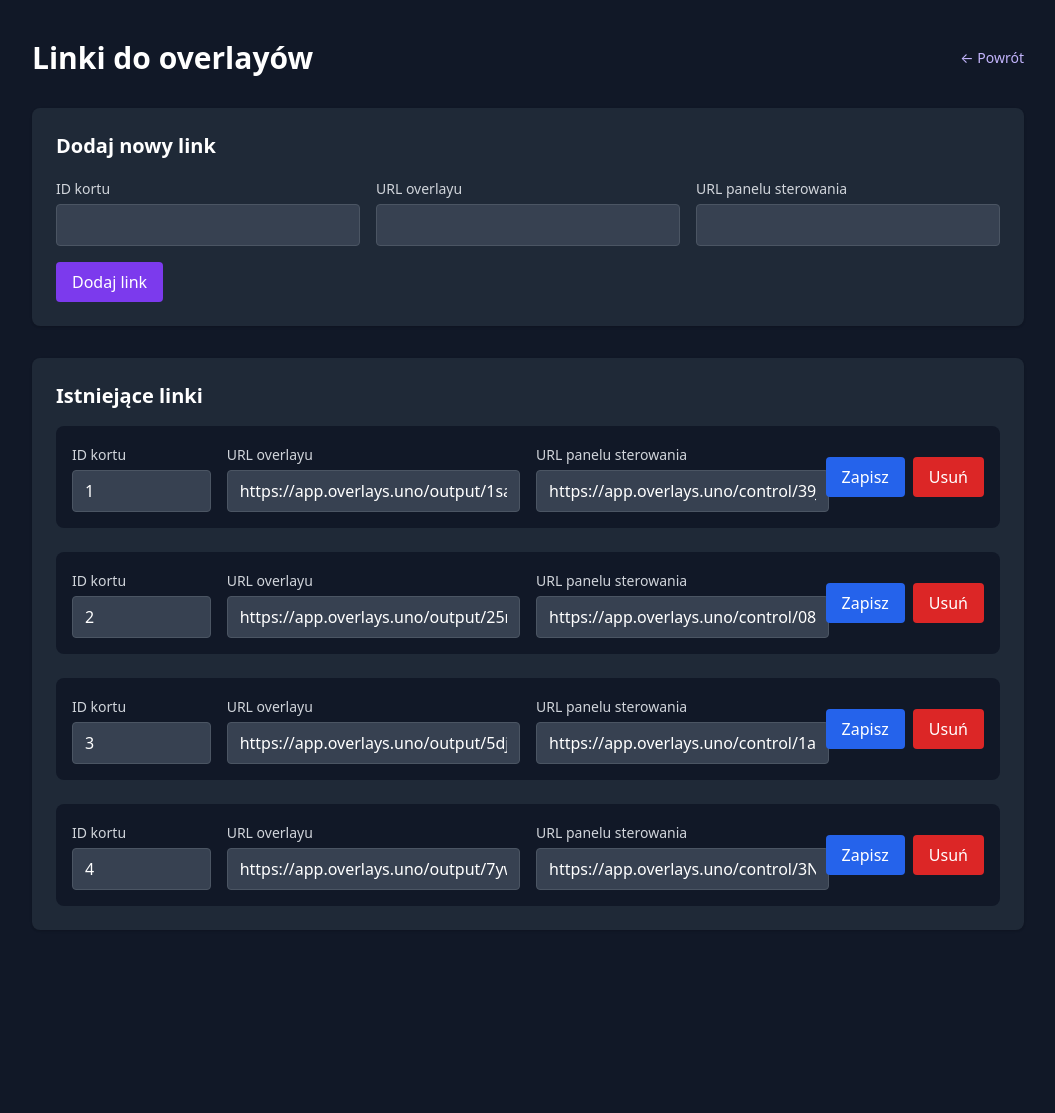
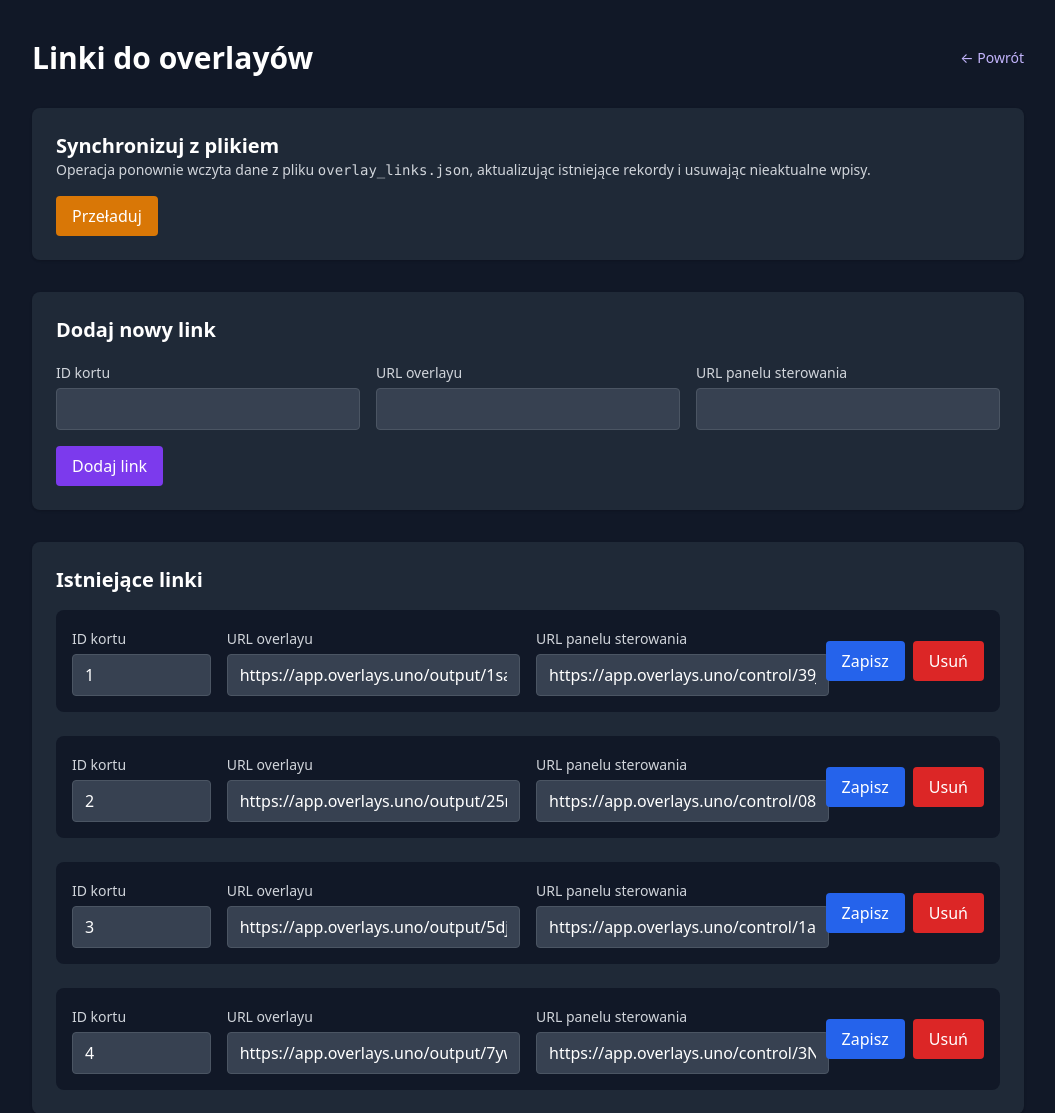
Before and after one commit to suchokrates1/wyniki-tenis, a Flask app: page /overlay-links in a window 1280 px wide. Shown: the top 1113 px of the page, without its empty margins (112-1167 px from the left). Before the commit the page ends 930 px from the top, so only its background shows below. Run offline with Flask 3, Linux system fonts and the light colour scheme; data comes from the database, SQL or seed files in the repository; data that the repository does not hold is empty.

Commit message:
Add overlay links reload endpoint and tests

```diff
--- a/main.py
+++ b/main.py
@@ -568,6 +568,75 @@ def overlay_links_api():
     return jsonify(link.to_dict()), 201
 
 
+@app.route("/api/overlay-links/reload", methods=["POST"])
+@requires_config_auth
+def overlay_links_reload():
+    db.create_all()
+
+    if not os.path.exists(LINKS_PATH):
+        return jsonify({"error": f"Brak pliku {LINKS_PATH}."}), 404
+
+    try:
+        with open(LINKS_PATH, "r", encoding="utf-8") as f:
+            data = json.load(f) or {}
+    except json.JSONDecodeError as exc:
+        logger.error("Nie udało się odczytać pliku %s: %s", LINKS_PATH, exc)
+        return jsonify({"error": "Plik overlay_links.json ma niepoprawny format JSON."}), 400
+
+    if not isinstance(data, dict):
+        return (
+            jsonify({"error": "Plik overlay_links.json musi zawierać obiekt z mapowaniem kortów."}),
+            400,
+        )
+
+    existing_links = {link.kort_id: link for link in OverlayLink.query.all()}
+    seen_ids = set()
+    created = 0
+    updated = 0
+    removed = 0
+
+    for kort_id, payload in data.items():
+        kort_id_str = str(kort_id)
+        seen_ids.add(kort_id_str)
+        payload = payload or {}
+        overlay_valid, overlay_error = validate_overlay_url(payload.get("overlay"))
+        control_valid, control_error = validate_control_url(payload.get("control"))
+
+        if overlay_error or control_error:
+            logger.warning(
+                "Pominięto link dla kortu %s - %s %s",
+                kort_id_str,
+                overlay_error or "",
+                control_error or "",
+            )
+            continue
+
+        existing = existing_links.get(kort_id_str)
+        if existing is not None:
+            if existing.overlay_url != overlay_valid or existing.control_url != control_valid:
+                existing.overlay_url = overlay_valid
+                existing.control_url = control_valid
+                updated += 1
+        else:
+            db.session.add(
+                OverlayLink(
+                    kort_id=kort_id_str,
+                    overlay_url=overlay_valid,
+                    control_url=control_valid,
+                )
+            )
+            created += 1
+
+    for kort_id, link in existing_links.items():
+        if kort_id not in seen_ids:
+            db.session.delete(link)
+            removed += 1
+
+    db.session.commit()
+
+    return jsonify({"created": created, "updated": updated, "removed": removed})
+
+
 @app.route("/api/overlay-links/<int:link_id>", methods=["GET", "PUT", "DELETE"])
 def overlay_link_detail_api(link_id):
     ensure_overlay_links_seeded()
--- a/templates/overlay_links.html
+++ b/templates/overlay_links.html
@@ -11,6 +11,17 @@
       <h1 class="text-3xl font-bold">Linki do overlayów</h1>
       <a href="{{ url_for('index') }}" class="text-sm text-purple-300 hover:text-purple-200">&larr; Powrót</a>
     </div>
+
+    <section class="bg-gray-800 rounded-lg shadow p-6 space-y-4">
+      <div>
+        <h2 class="text-xl font-semibold">Synchronizuj z plikiem</h2>
+        <p class="text-sm text-gray-300">Operacja ponownie wczyta dane z pliku <code>overlay_links.json</code>, aktualizując istniejące rekordy i usuwając nieaktualne wpisy.</p>
+      </div>
+      <div class="flex items-center gap-4">
+        <button type="button" class="px-4 py-2 bg-yellow-600 rounded hover:bg-yellow-500" data-reload data-endpoint="{{ url_for('overlay_links_reload') }}">Przeładuj</button>
+        <p class="text-sm hidden" data-reload-feedback></p>
+      </div>
+    </section>
 
     <section class="bg-gray-800 rounded-lg shadow p-6 space-y-4">
       <h2 class="text-xl font-semibold">Dodaj nowy link</h2>
@@ -165,6 +176,64 @@
     document.querySelectorAll('[data-delete]').forEach((button) => {
       button.addEventListener('click', handleOverlayDelete);
     });
+
+    const reloadButton = document.querySelector('[data-reload]');
+    const reloadFeedback = document.querySelector('[data-reload-feedback]');
+
+    async function handleOverlayReload(event) {
+      event.preventDefault();
+      if (!reloadButton || !reloadButton.dataset.endpoint) {
+        return;
+      }
+
+      if (!confirm('Czy na pewno chcesz przeładować linki z pliku? Bieżące wpisy zostaną zastąpione danymi z overlay_links.json.')) {
+        return;
+      }
+
+      if (reloadFeedback) {
+        reloadFeedback.classList.add('hidden');
+        reloadFeedback.textContent = '';
+        reloadFeedback.classList.remove('text-green-400', 'text-red-400');
+      }
+
+      reloadButton.disabled = true;
+
+      try {
+        const response = await fetch(reloadButton.dataset.endpoint, { method: 'POST' });
+
+        if (response.status === 401) {
+          window.location.href = reloadButton.dataset.endpoint;
+          return;
+        }
+
+        const data = await response.json().catch(() => ({}));
+
+        if (!response.ok) {
+          const message = data.error || 'Nie udało się przeładować linków.';
+          throw new Error(message);
+        }
+
+        if (reloadFeedback) {
+          reloadFeedback.textContent = `Dodano ${data.created || 0}, zaktualizowano ${data.updated || 0}, usunięto ${data.removed || 0}.`;
+          reloadFeedback.classList.remove('hidden');
+          reloadFeedback.classList.add('text-green-400');
+        }
+
+        setTimeout(() => window.location.reload(), 800);
+      } catch (error) {
+        if (reloadFeedback) {
+          reloadFeedback.textContent = error.message;
+          reloadFeedback.classList.remove('hidden');
+          reloadFeedback.classList.add('text-red-400');
+        }
+      } finally {
+        reloadButton.disabled = false;
+      }
+    }
+
+    if (reloadButton) {
+      reloadButton.addEventListener('click', handleOverlayReload);
+    }
   </script>
 </body>
 </html>
```
Also changed, not shown: tests/test_views.py (+56 -1 lines).
